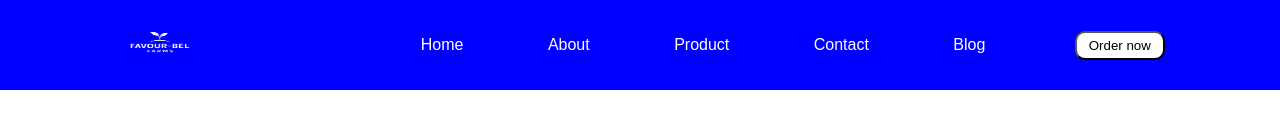
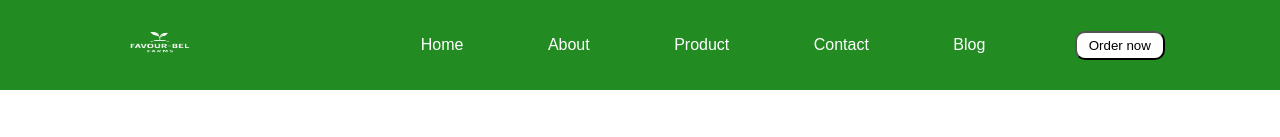
Before and after one commit to FACADOS-EMMANUEL/Favour-Bel, a plain HTML site: page index.html in a window 1280 px wide. Shown: the top 137 px of the page. Drawn offline with Linux system fonts and the light colour scheme.

Commit message:
back to green

```diff
--- a/main.css
+++ b/main.css
@@ -15,7 +15,7 @@
     }
 header {
 
-    background-color: blue;
+    background-color: forestgreen;
     background-size: cover;
     background-repeat: no-repeat;
     background-position: center;
```
